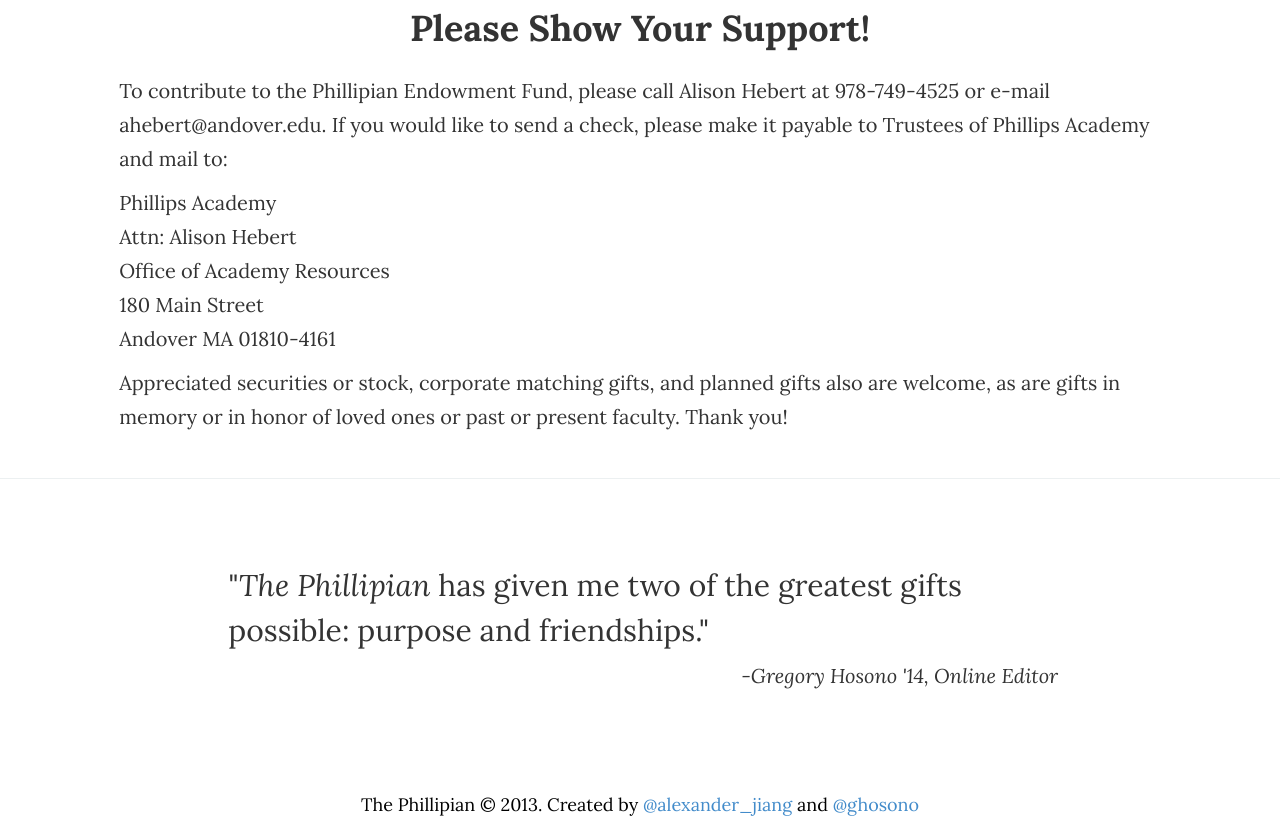
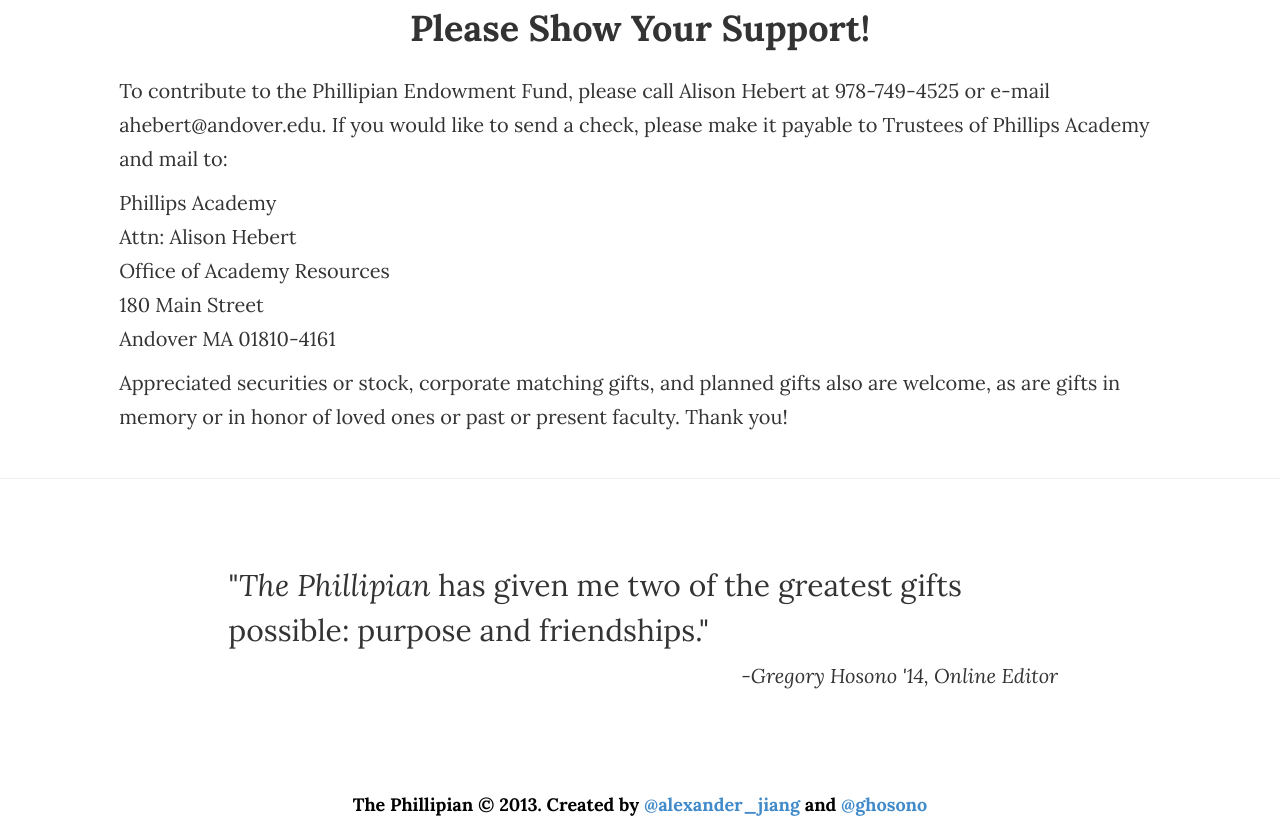
Before and after one commit to phillipian/plip-endowment, a plain HTML site: page index.html in a window 1280 px wide. Shown: the part 5694-6522 px from the top of the page. Drawn offline with nearby package versions, Linux system fonts and the light colour scheme.

Commit message:
Made footer more bold

```diff
--- a/index.html
+++ b/index.html
@@ -228,7 +228,7 @@
       </div>
     </section>
 
-    <div class="footer"><p>The Phillipian &#169; 2013. Created by <a href="http://www.twitter.com/alexander_jiang">@alexander_jiang</a> and <a href="http://www.twitter.com/ghosono">@ghosono</a></p></div>
+    <div class="footer"><p><strong>The Phillipian &#169; 2013. Created by <a href="http://www.twitter.com/alexander_jiang">@alexander_jiang</a> and <a href="http://www.twitter.com/ghosono">@ghosono</a></strong></p></div>
 
 
     <!-- jQuery (necessary for Bootstrap's JavaScript plugins) -->
```
